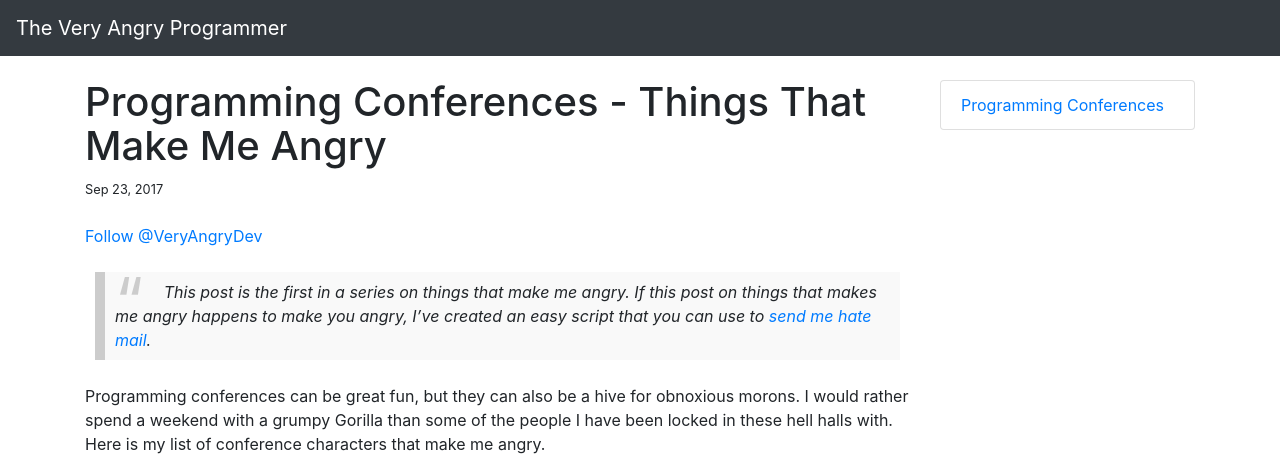
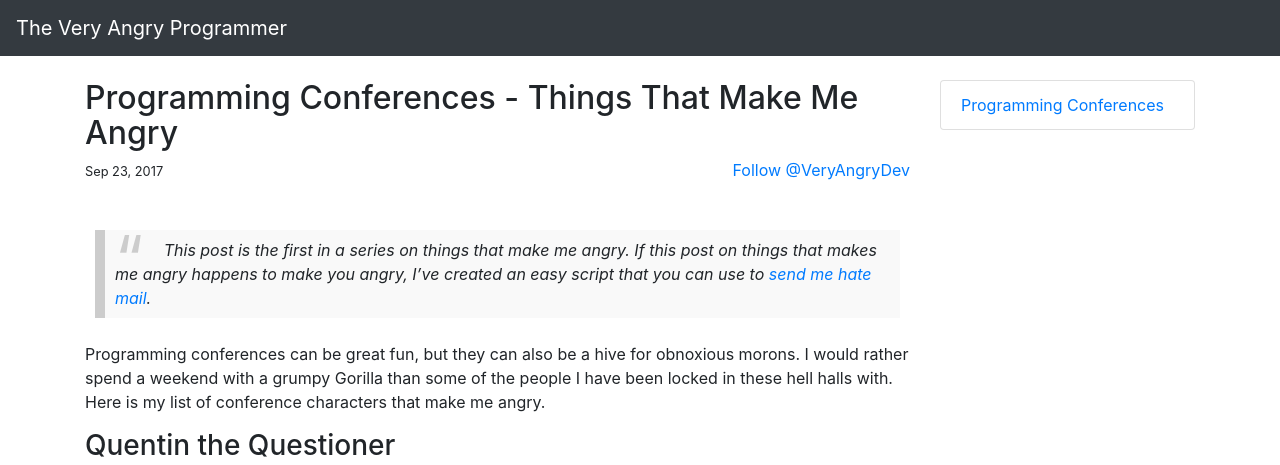
Before and after one commit to VeryAngryProgrammer/veryangryprogrammer.github.io, a Jekyll site: the page built from _posts/2017-09-23-1-conferences.md, in a window 1280 px wide and 900 px high, cut to the strip 0-465 px from the top of the window. Built offline with Jekyll 4.4.1, drawn with Linux system fonts in a browser that asks for light colours; our own code applies the rules of GitHub Pages for plain Markdown files; comment, search, counter and statistics services are not loaded.

Commit message:
Update post.html

```diff
--- a/_layouts/post.html
+++ b/_layouts/post.html
@@ -3,13 +3,13 @@ layout: default
 ---
 
 <header>
-  <h1>{{ page.heading }}</h1>
+  <h2>{{ page.heading }}</h2>
 </header>
+
+<a href="https://twitter.com/VeryAngryDev" class="twitter-follow-button" style="float: right;" data-show-count="false">Follow @VeryAngryDev</a><script async src="//platform.twitter.com/widgets.js" charset="utf-8"></script>
 
 <small>{{ page.date | date: "%b %-d, %Y" }} {% if page.meta %} • {{ page.meta }}{% endif %}</small><br /><br />
 
-<a href="https://twitter.com/VeryAngryDev" class="twitter-follow-button" data-show-count="false">Follow @VeryAngryDev</a><script async src="//platform.twitter.com/widgets.js" charset="utf-8"></script>
-
 {{ content }}
 
-<a href="https://twitter.com/VeryAngryDev" class="twitter-follow-button" data-show-count="false">Follow @VeryAngryDev</a><script async src="//platform.twitter.com/widgets.js" charset="utf-8"></script>
+<a href="https://twitter.com/VeryAngryDev" class="twitter-follow-button" style="margin-left: auto; margin-right: auto; display: block;" data-show-count="false">Follow @VeryAngryDev</a><script async src="//platform.twitter.com/widgets.js" charset="utf-8"></script>
```
